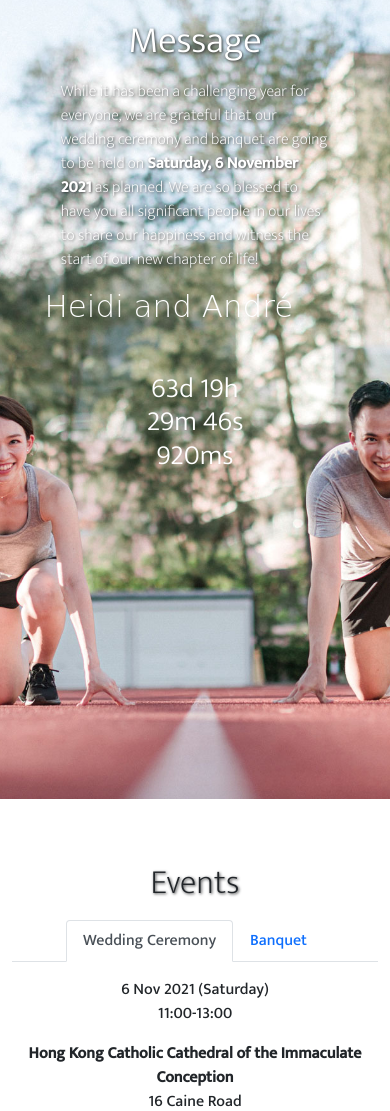
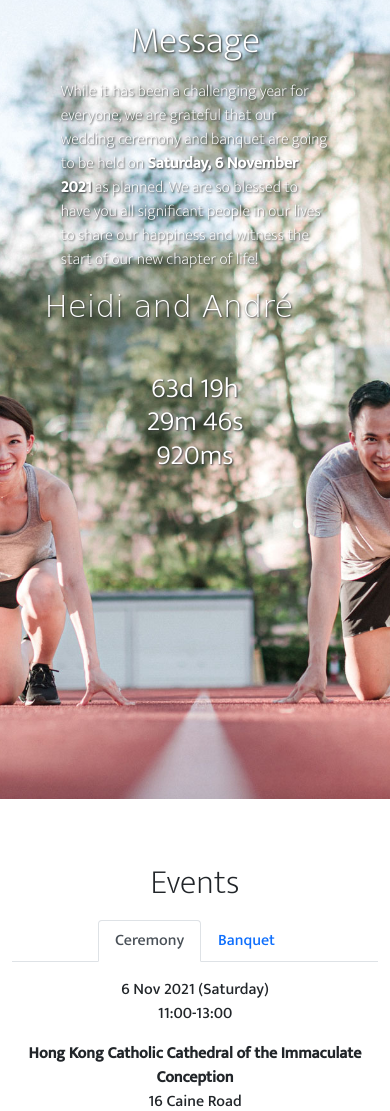
Before and after one commit to nguyenandre/heidiandre, a plain HTML site: page index.html in a window 390 px wide. Shown: the part 889-2000 px from the top of the page. Drawn offline with nearby package versions, Linux system fonts and the light colour scheme; a web font is replaced by a local one.

Commit message:
Updated wording

```diff
--- a/css/stylesheet.css
+++ b/css/stylesheet.css
@@ -125,7 +125,8 @@ header a, a:active, a:hover {
 }
 
 .section h1, p {
-	text-shadow: 1px 1px 3px #3A3B3C;
+	font-weight: 200;
+	text-shadow: 1px 1px 2px #3A3B3C;
 }
 
 /* Backgrounds */
@@ -140,7 +141,6 @@ header a, a:active, a:hover {
 #section1 h1,
 #section1 p {
 	color: white;
-	font-weight: 200;
 }
 
 #section2 {
@@ -148,10 +148,6 @@ header a, a:active, a:hover {
 	background-position: 50% 85%;
 	color: white;
 	min-height: 600px;
-}
-
-#section2 p {
-	font-weight: 200;
 }
 
 .signature {
@@ -162,8 +158,9 @@ header a, a:active, a:hover {
 	min-height: 800px;
 }
 
-#section3 h1, h2, h3{
-	font-weight: 200;
+#section3 h1,
+#section3 p {
+	text-shadow: none;
 }
 
 #section4 {
@@ -173,14 +170,6 @@ header a, a:active, a:hover {
 	min-height: 600px;
 	display: flex;
 	align-items: center;
-}
-
-#section4 h1{
-	font-weight: 200;
-}
-
-#section4 p {
-	font-weight: 300;
 }
 
 @media (min-width: 992px) {
--- a/index.html
+++ b/index.html
@@ -87,13 +87,13 @@
 
 				<div class="row pt-3">
 					<div class="col"></div>
-					<div class="col-10"><h3 class="display-5 signature">Heidi and André</h3></div>
+					<div class="col-10"><p class="display-5 signature">Heidi and André</p></div>
 					<div class="col"></div>
 				</div>
 
 				<div class="row pt-5">
 					<div class="col"></div>
-					<div class="col text-center"><h2 class="display-6" id="timer"></h2></div>
+					<div class="col text-center"><p class="display-6" id="timer"></p></div>
 					<div class="col"></div>
 				</div>
 
@@ -112,7 +112,7 @@
 
 				<ul class="nav nav-tabs justify-content-center pt-3" id="myTab" role="tablist">
 					<li class="nav-items" role="presentation">
-						<button class="nav-link active" id="home-tab" data-bs-toggle="tab" data-bs-target="#home" type="button" role="tab" aria-controls="home" aria-selected="true">Wedding Ceremony</button>
+						<button class="nav-link active" id="home-tab" data-bs-toggle="tab" data-bs-target="#home" type="button" role="tab" aria-controls="home" aria-selected="true">Ceremony</button>
 					</li>
 					<li class="nav-items" role="presentation">
 						<button class="nav-link" id="profile-tab" data-bs-toggle="tab" data-bs-target="#profile" type="button" role="tab" aria-controls="profile" aria-selected="false">Banquet</button>
```
